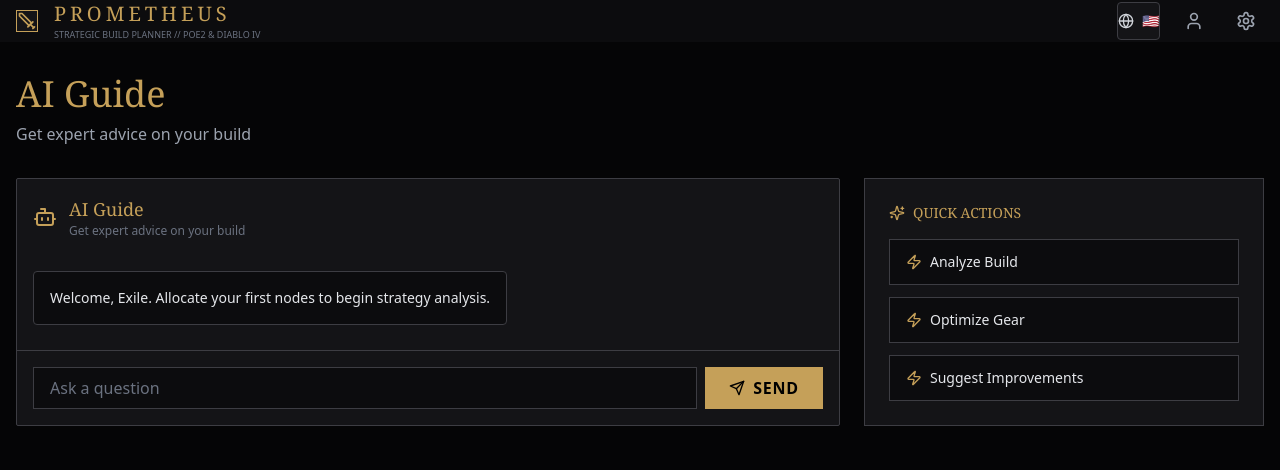
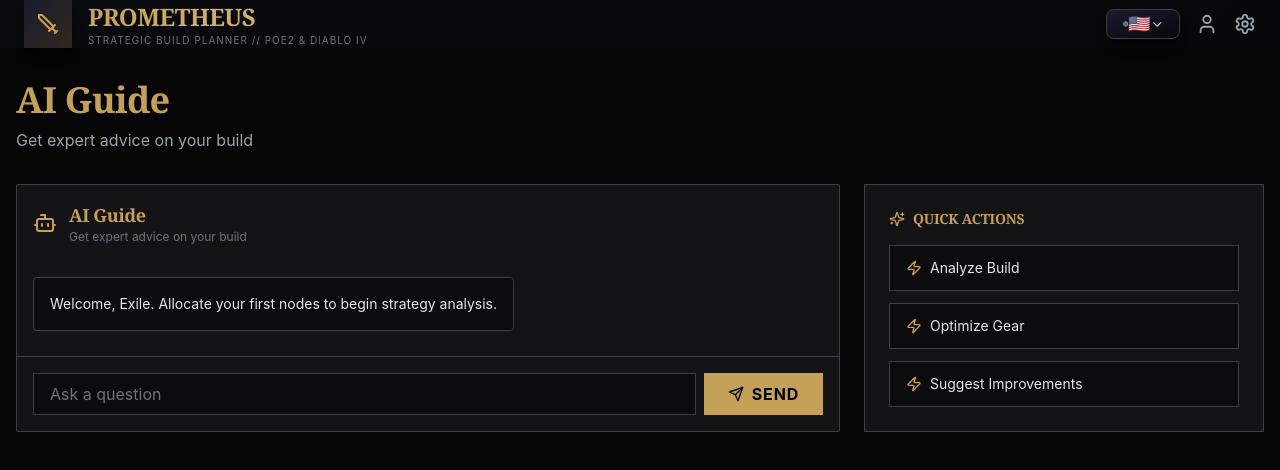
Before and after one commit to Hassanx9/prometheus-planner-v2, a Next.js app: page /en/ai in a window 1280 px wide. Shown: the top 470 px of the page. Built offline with nearby package versions, Linux system fonts and the light colour scheme.

Commit message:
feat: Premium UI redesign and bulletproof language switcher

```diff
--- a/app/globals.css
+++ b/app/globals.css
@@ -2,10 +2,22 @@
 @tailwind components;
 @tailwind utilities;
 
+/* Premium Base Styles */
 body {
-  background: #050506;
+  background: linear-gradient(135deg, #0a0b0f 0%, #050506 100%);
   margin: 0;
-  color: white;
+  color: #e5e7eb;
+  font-family: -apple-system, BlinkMacSystemFont, 'Segoe UI', 'Roboto', 'Helvetica Neue', Arial, sans-serif;
+  -webkit-font-smoothing: antialiased;
+  -moz-osx-font-smoothing: grayscale;
+  text-rendering: optimizeLegibility;
+}
+
+/* Premium Typography */
+h1, h2, h3, h4, h5, h6 {
+  font-weight: 700;
+  letter-spacing: -0.02em;
+  line-height: 1.2;
 }
 
 /* RTL Support */
@@ -17,33 +29,179 @@ body {
   direction: ltr;
 }
 
-/* Custom Scrollbar */
-.custom-scrollbar::-webkit-scrollbar {
-  width: 8px;
-  height: 8px;
+/* Premium Scrollbar */
+.custom-scrollbar::-webkit-scrollbar,
+*::-webkit-scrollbar {
+  width: 10px;
+  height: 10px;
 }
 
-.custom-scrollbar::-webkit-scrollbar-track {
-  background: #0c0c0e;
+.custom-scrollbar::-webkit-scrollbar-track,
+*::-webkit-scrollbar-track {
+  background: #0a0b0f;
+  border-radius: 8px;
+}
+
+.custom-scrollbar::-webkit-scrollbar-thumb,
+*::-webkit-scrollbar-thumb {
+  background: linear-gradient(135deg, #3d3d43 0%, #2a2c3e 100%);
+  border-radius: 8px;
+  border: 2px solid #0a0b0f;
+  transition: all 0.3s ease;
+}
+
+.custom-scrollbar::-webkit-scrollbar-thumb:hover,
+*::-webkit-scrollbar-thumb:hover {
+  background: linear-gradient(135deg, #c5a059 0%, #d4b16a 100%);
+  box-shadow: 0 0 10px rgba(197, 160, 89, 0.3);
+}
+
+/* Premium Selection */
+::selection {
+  background: linear-gradient(135deg, #c5a059 0%, #d4b16a 100%);
+  color: #000;
+  text-shadow: none;
+}
+
+::-moz-selection {
+  background: linear-gradient(135deg, #c5a059 0%, #d4b16a 100%);
+  color: #000;
+  text-shadow: none;
+}
+
+/* Premium Focus States */
+*:focus-visible {
+  outline: 2px solid #c5a059;
+  outline-offset: 2px;
   border-radius: 4px;
 }
 
-.custom-scrollbar::-webkit-scrollbar-thumb {
-  background: #3d3d43;
-  border-radius: 4px;
+/* Premium Animations */
+@keyframes shimmer {
+  0% {
+    background-position: -1000px 0;
+  }
+  100% {
+    background-position: 1000px 0;
+  }
 }
 
-.custom-scrollbar::-webkit-scrollbar-thumb:hover {
-  background: #c5a059;
+@keyframes glow {
+  0%, 100% {
+    box-shadow: 0 0 20px rgba(197, 160, 89, 0.3);
+  }
+  50% {
+    box-shadow: 0 0 30px rgba(197, 160, 89, 0.5);
+  }
 }
 
-/* Selection */
-::selection {
-  background: #c5a059;
-  color: #000;
+.animate-shimmer {
+  animation: shimmer 3s infinite linear;
+  background: linear-gradient(
+    90deg,
+    transparent 0%,
+    rgba(197, 160, 89, 0.1) 50%,
+    transparent 100%
+  );
+  background-size: 1000px 100%;
 }
 
-::-moz-selection {
-  background: #c5a059;
-  color: #000;
+.animate-glow {
+  animation: glow 2s ease-in-out infinite;
 }
+
+/* Premium Glass Effect */
+.glass {
+  background: rgba(20, 20, 23, 0.7);
+  backdrop-filter: blur(20px) saturate(180%);
+  -webkit-backdrop-filter: blur(20px) saturate(180%);
+  border: 1px solid rgba(255, 255, 255, 0.1);
+}
+
+/* Premium Shadows */
+.shadow-premium {
+  box-shadow:
+    0 2px 4px -1px rgba(0, 0, 0, 0.2),
+    0 4px 6px -1px rgba(0, 0, 0, 0.1),
+    0 0 20px rgba(197, 160, 89, 0.05);
+}
+
+.shadow-premium-lg {
+  box-shadow:
+    0 10px 15px -3px rgba(0, 0, 0, 0.3),
+    0 4px 6px -2px rgba(0, 0, 0, 0.2),
+    0 0 40px rgba(197, 160, 89, 0.1);
+}
+
+.shadow-premium-xl {
+  box-shadow:
+    0 20px 25px -5px rgba(0, 0, 0, 0.4),
+    0 10px 10px -5px rgba(0, 0, 0, 0.3),
+    0 0 60px rgba(197, 160, 89, 0.15);
+}
+
+/* Premium Borders */
+.border-premium {
+  border: 1px solid transparent;
+  background: linear-gradient(#1a1c2e, #1a1c2e) padding-box,
+              linear-gradient(135deg, #3d3d43, #c5a059) border-box;
+}
+
+/* Premium Text Gradients */
+.text-gradient-gold {
+  background: linear-gradient(135deg, #c5a059 0%, #d4b16a 50%, #c5a059 100%);
+  -webkit-background-clip: text;
+  -webkit-text-fill-color: transparent;
+  background-clip: text;
+}
+
+.text-gradient-cyan {
+  background: linear-gradient(135deg, #7ecce0 0%, #8dd6ea 50%, #7ecce0 100%);
+  -webkit-background-clip: text;
+  -webkit-text-fill-color: transparent;
+  background-clip: text;
+}
+
+/* Premium Button Styles */
+.btn-premium {
+  position: relative;
+  overflow: hidden;
+  transition: all 0.3s cubic-bezier(0.4, 0, 0.2, 1);
+}
+
+.btn-premium::before {
+  content: '';
+  position: absolute;
+  top: 50%;
+  left: 50%;
+  width: 0;
+  height: 0;
+  border-radius: 50%;
+  background: rgba(255, 255, 255, 0.1);
+  transform: translate(-50%, -50%);
+  transition: width 0.6s, height 0.6s;
+}
+
+.btn-premium:hover::before {
+  width: 300px;
+  height: 300px;
+}
+
+/* Premium Loading States */
+.skeleton {
+  background: linear-gradient(
+    90deg,
+    #1a1c2e 25%,
+    #2a2c3e 50%,
+    #1a1c2e 75%
+  );
+  background-size: 200% 100%;
+  animation: shimmer 2s infinite;
+}
+
+/* Smooth Transitions */
+* {
+  transition-property: background-color, border-color, color, fill, stroke, opacity, box-shadow, transform;
+  transition-timing-function: cubic-bezier(0.4, 0, 0.2, 1);
+  transition-duration: 150ms;
+}
--- a/components/LanguageSwitcher.tsx
+++ b/components/LanguageSwitcher.tsx
@@ -1,85 +1,119 @@
 'use client';
 
 import { useLocale } from 'next-intl';
-import { useRouter, usePathname } from 'next/navigation';
-import { Globe } from 'lucide-react';
-import { useState, useTransition } from 'react';
+import { useRouter } from 'next/navigation';
+import { Globe, Check } from 'lucide-react';
+import { useState, useEffect } from 'react';
 
 export function LanguageSwitcher() {
   const locale = useLocale();
   const router = useRouter();
-  const pathname = usePathname();
   const [isOpen, setIsOpen] = useState(false);
-  const [isPending, startTransition] = useTransition();
+  const [isChanging, setIsChanging] = useState(false);
 
   const languages = [
     { code: 'en', name: 'English', flag: '🇺🇸' },
     { code: 'ar', name: 'العربية', flag: '🇴🇲' },
   ];
 
-  const switchLocale = (newLocale: string) => {
-    if (newLocale === locale) {
+  // Close dropdown when clicking outside
+  useEffect(() => {
+    const handleClickOutside = (e: MouseEvent) => {
+      const target = e.target as HTMLElement;
+      if (!target.closest('[data-language-switcher]')) {
         setIsOpen(false);
-      return;
       }
+    };
 
+    if (isOpen) {
+      document.addEventListener('click', handleClickOutside);
+      return () => document.removeEventListener('click', handleClickOutside);
+    }
+  }, [isOpen]);
+
+  const handleLocaleChange = async (newLocale: string) => {
+    if (newLocale === locale || isChanging) return;
+
+    try {
+      setIsChanging(true);
       setIsOpen(false);
 
-    startTransition(() => {
-      // Get the current path without locale
-      const segments = pathname.split('/').filter(Boolean);
-      const pathWithoutLocale = segments.slice(1).join('/');
+      // Simple and reliable: just replace the locale in the URL
+      const currentPath = window.location.pathname;
+      const newPath = currentPath.replace(`/${locale}`, `/${newLocale}`);
 
-      // Build new path with new locale
-      const newPath = `/${newLocale}${pathWithoutLocale ? '/' + pathWithoutLocale : ''}`;
-
-      // Navigate and refresh
-      router.push(newPath);
-      router.refresh();
-    });
+      // Force a hard navigation to ensure proper locale switching
+      window.location.href = newPath;
+    } catch (error) {
+      console.error('Error switching locale:', error);
+      setIsChanging(false);
+    }
   };
 
   const currentLang = languages.find((lang) => lang.code === locale);
 
   return (
-    <div className="relative">
+    <div className="relative" data-language-switcher>
       <button
-        onClick={() => setIsOpen(!isOpen)}
-        disabled={isPending}
-        className="flex items-center gap-2 px-3 py-2 bg-[#141417] border border-[#3d3d43] text-gray-300 hover:text-[#c5a059] transition-colors text-sm rounded disabled:opacity-50"
+        onClick={(e) => {
+          e.stopPropagation();
+          setIsOpen(!isOpen);
+        }}
+        disabled={isChanging}
+        className="group relative flex items-center gap-2.5 px-4 py-2.5 bg-gradient-to-br from-[#1a1c2e] to-[#0f1116] border border-[#3d3d43] text-gray-300 hover:text-white hover:border-[#c5a059] transition-all text-sm rounded-lg shadow-lg hover:shadow-[#c5a059]/20 disabled:opacity-50 disabled:cursor-not-allowed"
       >
-        <Globe size={16} className={isPending ? 'animate-spin' : ''} />
-        <span>{currentLang?.flag}</span>
-        <span className="hidden sm:inline">{currentLang?.name}</span>
+        <Globe
+          size={18}
+          className={`transition-transform group-hover:scale-110 ${isChanging ? 'animate-spin text-[#c5a059]' : ''}`}
+        />
+        <span className="text-lg">{currentLang?.flag}</span>
+        <span className="hidden sm:inline font-medium">{currentLang?.name}</span>
+        {!isChanging && (
+          <svg
+            className="w-3 h-3 ml-1 transition-transform group-hover:translate-y-0.5"
+            fill="none"
+            stroke="currentColor"
+            viewBox="0 0 24 24"
+          >
+            <path strokeLinecap="round" strokeLinejoin="round" strokeWidth={2} d="M19 9l-7 7-7-7" />
+          </svg>
+        )}
       </button>
 
       {isOpen && (
-        <>
-          <div
-            className="fixed inset-0 z-10"
-            onClick={() => setIsOpen(false)}
-          />
-          <div className="absolute top-full mt-2 right-0 bg-[#141417] border border-[#3d3d43] shadow-2xl z-20 min-w-[150px] rounded overflow-hidden">
-            {languages.map((lang) => (
+        <div className="absolute top-full mt-3 right-0 bg-[#1a1c2e] border border-[#3d3d43] shadow-2xl z-50 min-w-[180px] rounded-xl overflow-hidden animate-in fade-in slide-in-from-top-2 duration-200">
+          <div className="p-1.5">
+            {languages.map((lang) => {
+              const isActive = locale === lang.code;
+              return (
                 <button
                   key={lang.code}
-                onClick={() => switchLocale(lang.code)}
-                disabled={isPending}
-                className={`w-full text-left px-4 py-3 flex items-center gap-3 hover:bg-[#0c0c0e] transition-colors disabled:opacity-50 ${
-                  locale === lang.code
-                    ? 'text-[#c5a059] bg-[#0c0c0e] font-bold'
-                    : 'text-gray-300'
-                }`}
+                  onClick={(e) => {
+                    e.stopPropagation();
+                    handleLocaleChange(lang.code);
+                  }}
+                  disabled={isChanging}
+                  className={`
+                    w-full text-left px-4 py-3 flex items-center gap-3 rounded-lg
+                    transition-all duration-200
+                    disabled:opacity-50 disabled:cursor-not-allowed
+                    ${
+                      isActive
+                        ? 'bg-gradient-to-r from-[#c5a059]/20 to-[#c5a059]/5 text-[#c5a059] font-bold shadow-lg shadow-[#c5a059]/10'
+                        : 'text-gray-300 hover:text-white hover:bg-[#0f1116]'
+                    }
+                  `}
                 >
-                <span className="text-xl">{lang.flag}</span>
-                <span>{lang.name}</span>
-                {locale === lang.code && (
-                  <span className="ml-auto text-xs text-[#c5a059]">✓</span>
+                  <span className="text-2xl">{lang.flag}</span>
+                  <span className="flex-1 font-medium">{lang.name}</span>
+                  {isActive && (
+                    <Check size={18} className="text-[#c5a059] animate-in zoom-in duration-200" />
                   )}
                 </button>
-            ))}
+              );
+            })}
           </div>
-        </>
+        </div>
       )}
     </div>
   );
--- a/components/Navigation.tsx
+++ b/components/Navigation.tsx
@@ -37,25 +37,28 @@ export function Navigation() {
   const isRTL = locale === 'ar';
 
   return (
-    <header className="border-b border-[#3d3d43] bg-[#0c0c0e] sticky top-0 z-50 shadow-2xl">
-      <div className="max-w-[1800px] mx-auto px-4 py-4 flex justify-between items-center">
-        <div className="flex items-center gap-4">
-          <Link href={`/${locale}`} className="flex items-center gap-4">
-            <div className="w-10 h-10 border border-[#c5a059] rotate-45 flex items-center justify-center bg-[#141417]">
-              <Sword size={20} className="text-[#c5a059] -rotate-45" />
+    <header className="border-b border-[#3d3d43]/50 bg-gradient-to-br from-[#0c0c0e] via-[#0a0b0f] to-[#0c0c0e] sticky top-0 z-50 shadow-premium-xl backdrop-blur-xl">
+      <div className="max-w-[1900px] mx-auto px-6 py-4 flex justify-between items-center">
+        <div className="flex items-center gap-6">
+          <Link href={`/${locale}`} className="flex items-center gap-4 group">
+            <div className="relative">
+              <div className="absolute inset-0 bg-[#c5a059] opacity-20 blur-xl group-hover:opacity-40 transition-opacity"></div>
+              <div className="relative w-12 h-12 border-2 border-[#c5a059] rotate-45 flex items-center justify-center bg-gradient-to-br from-[#1a1c2e] to-[#0f1116] shadow-lg group-hover:scale-110 transition-transform">
+                <Sword size={24} className="text-[#c5a059] -rotate-45 group-hover:animate-pulse" />
+              </div>
             </div>
             <div>
-              <h1 className="text-[#c5a059] font-serif text-xl tracking-[0.2em] uppercase leading-none">
+              <h1 className="text-gradient-gold font-serif text-2xl tracking-[0.15em] uppercase leading-none font-black">
                 Prometheus
               </h1>
-              <p className="text-[9px] text-gray-500 uppercase mt-1">
+              <p className="text-[10px] text-gray-500 uppercase mt-1 tracking-widest font-medium">
                 {tCommon('tagline')}
               </p>
             </div>
           </Link>
         </div>
 
-        <nav className="hidden lg:flex items-center gap-1">
+        <nav className="hidden lg:flex items-center gap-2">
           {navItems.map((item) => {
             const Icon = item.icon;
             const isActive = pathname === item.href || pathname.startsWith(item.href + '/');
@@ -64,14 +67,20 @@ export function Navigation() {
                 key={item.href}
                 href={item.href}
                 className={clsx(
-                  'px-4 py-2 text-[10px] font-black uppercase tracking-widest transition-all flex items-center gap-2',
+                  'relative px-5 py-2.5 text-[10px] font-black uppercase tracking-[0.15em] transition-all flex items-center gap-2.5 rounded-lg group',
                   isActive
-                    ? 'bg-[#c5a059] text-black'
-                    : 'text-gray-400 hover:text-[#c5a059] hover:bg-[#141417]'
+                    ? 'bg-gradient-to-r from-[#c5a059] to-[#d4b16a] text-black shadow-premium hover:shadow-premium-lg'
+                    : 'text-gray-400 hover:text-white hover:bg-gradient-to-br hover:from-[#1a1c2e] hover:to-[#0f1116] hover:shadow-lg'
                 )}
               >
-                <Icon size={14} />
-                <span>{item.label}</span>
+                {isActive && (
+                  <span className="absolute inset-0 bg-gradient-to-r from-[#c5a059] to-[#d4b16a] opacity-50 blur-xl"></span>
+                )}
+                <Icon size={16} className={clsx(
+                  'relative transition-transform group-hover:scale-110',
+                  isActive ? 'drop-shadow-lg' : ''
+                )} />
+                <span className="relative">{item.label}</span>
               </Link>
             );
           })}
@@ -81,15 +90,15 @@ export function Navigation() {
           <LanguageSwitcher />
           <Link
             href={`/${locale}/profile`}
-            className="p-2 text-gray-400 hover:text-[#c5a059] transition-colors"
+            className="p-2.5 text-gray-400 hover:text-[#c5a059] transition-all rounded-lg hover:bg-[#1a1c2e] hover:shadow-lg"
           >
-            <User size={20} />
+            <User size={22} />
           </Link>
           <Link
             href={`/${locale}/settings`}
-            className="p-2 text-gray-400 hover:text-[#c5a059] transition-colors"
+            className="p-2.5 text-gray-400 hover:text-[#c5a059] transition-all rounded-lg hover:bg-[#1a1c2e] hover:shadow-lg"
           >
-            <Settings size={20} />
+            <Settings size={22} />
           </Link>
         </div>
       </div>
```
Lines whose indentation alone changed are shown as unchanged.
